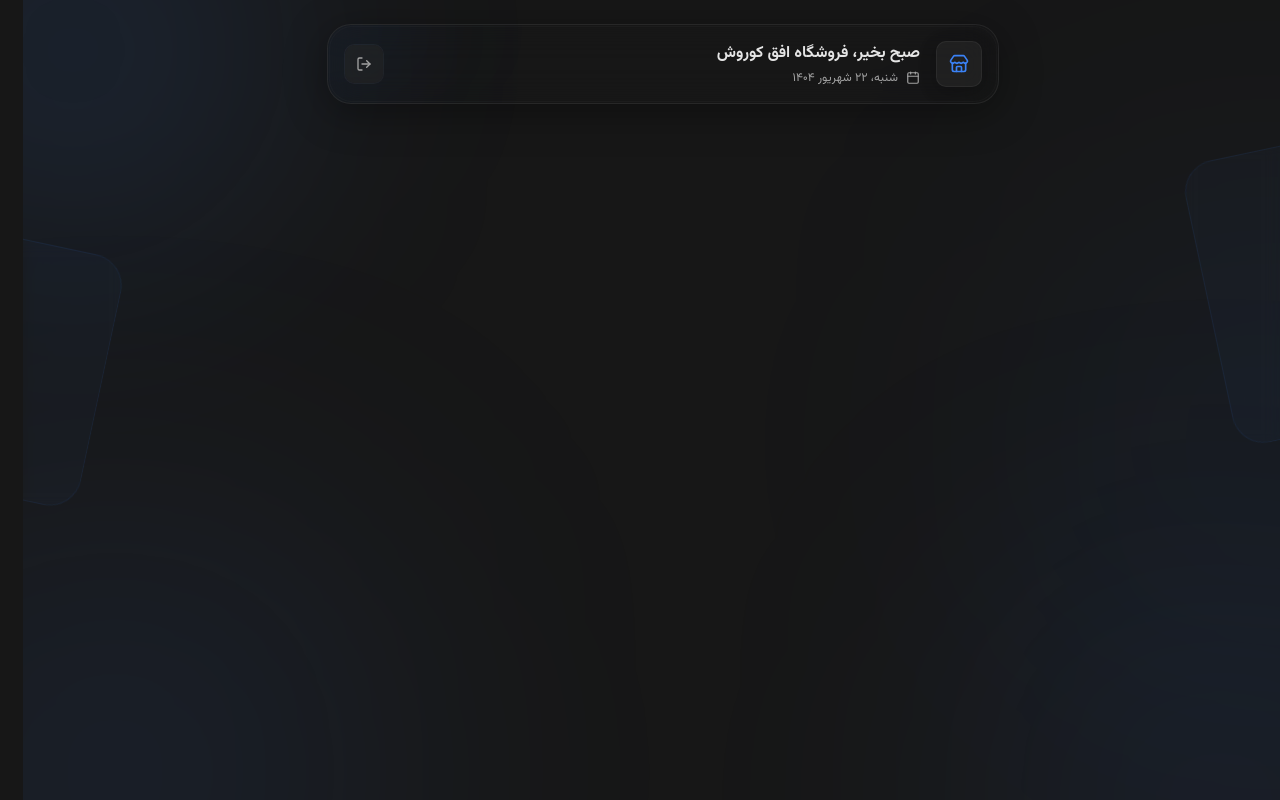
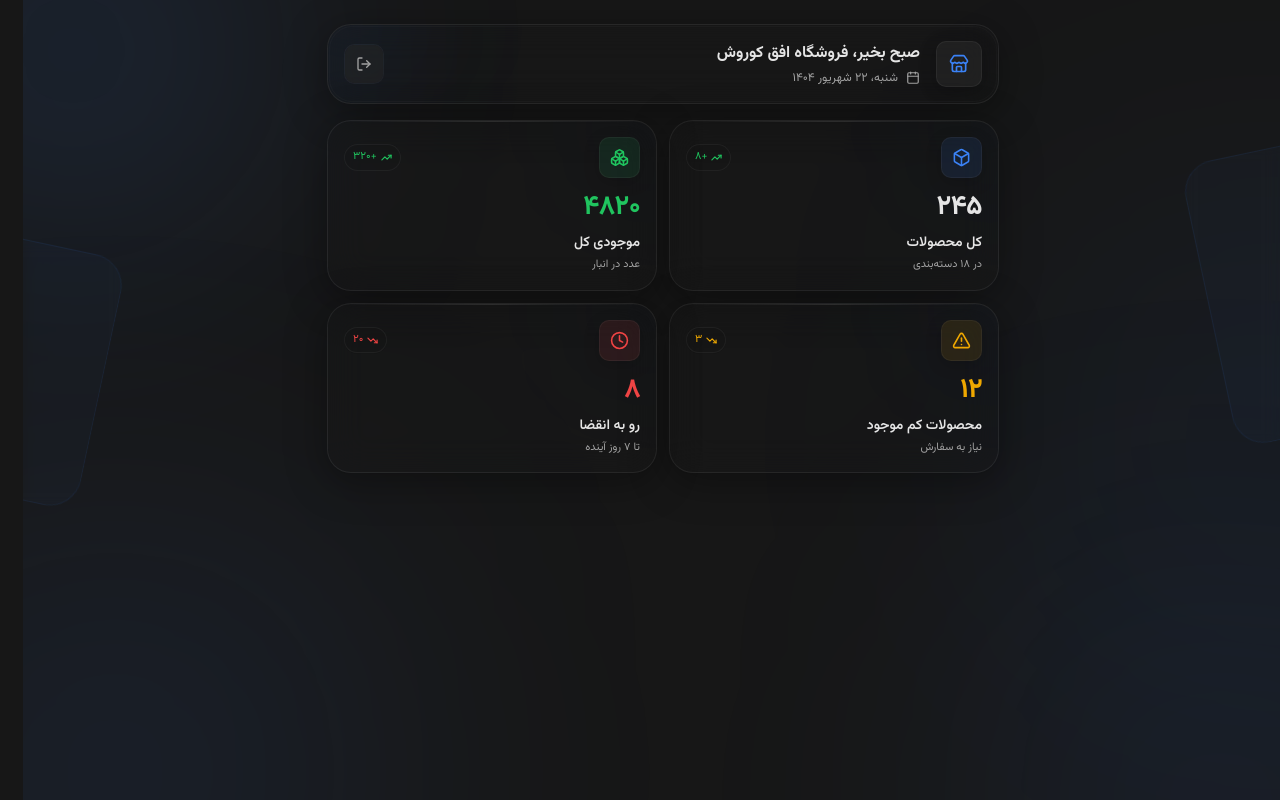
Before and after one commit to salartalaA/storage, a Next.js app: page /admin/dashboard in a window 1280 px wide. Built offline with nearby package versions, Linux system fonts and the light colour scheme.

Commit message:
feat (admin dashboard): add stat cards

```diff
--- a/app/admin/dashboard/page.tsx
+++ b/app/admin/dashboard/page.tsx
@@ -1,4 +1,60 @@
+import {
+  Box,
+  Boxes,
+  Clock,
+  TrendingDown,
+  TrendingUp,
+  TriangleAlert,
+} from "lucide-react";
 import AdminHeader from "@/components/admin/admin-header";
+import { StatCard } from "@/components/admin/stat-card";
+
+const stats = [
+  {
+    description: "در ۱۸ دسته‌بندی",
+    icon: Box,
+    iconClass: "bg-primary/10 text-primary",
+    title: "کل محصولات",
+    trend: "+۸",
+    trendClass: "text-success",
+    trendIcon: TrendingUp,
+    value: "۲۴۵",
+    valueClass: "text-foreground",
+  },
+  {
+    description: "عدد در انبار",
+    icon: Boxes,
+    iconClass: "bg-success/10 text-success",
+    title: "موجودی کل",
+    trend: "+۳۲۰",
+    trendClass: "text-success",
+    trendIcon: TrendingUp,
+    value: "۴۸۲۰",
+    valueClass: "text-success",
+  },
+  {
+    description: "نیاز به سفارش",
+    icon: TriangleAlert,
+    iconClass: "bg-warning/10 text-warning",
+    title: "محصولات کم موجود",
+    trend: "۳",
+    trendClass: "text-warning",
+    trendIcon: TrendingDown,
+    value: "۱۲",
+    valueClass: "text-warning",
+  },
+  {
+    description: "تا ۷ روز آینده",
+    icon: Clock,
+    iconClass: "bg-destructive/10 text-destructive",
+    title: "رو به انقضا",
+    trend: "۲۰",
+    trendClass: "text-destructive",
+    trendIcon: TrendingDown,
+    value: "۸",
+    valueClass: "text-destructive",
+  },
+];
 
 export default function Dashboard() {
   return (
@@ -16,6 +72,29 @@ export default function Dashboard() {
 
       <div className="relative z-10 flex w-full max-w-2xl flex-col gap-y-4">
         <AdminHeader />
+
+        {/* Statistics */}
+        <div className="grid grid-cols-2 gap-3">
+          {stats.map((stat) => {
+            const Icon = stat.icon;
+            const TrendIcon = stat.trendIcon;
+
+            return (
+              <StatCard
+                description={stat.description}
+                icon={Icon}
+                iconClass={stat.iconClass}
+                key={stat.title}
+                title={stat.title}
+                trend={stat.trend}
+                trendClass={stat.trendClass}
+                trendIcon={TrendIcon}
+                value={stat.value}
+                valueClass={stat.valueClass}
+              />
+            );
+          })}
+        </div>
       </div>
     </main>
   );
--- /dev/null
+++ b/components/admin/stat-card.tsx
@@ -0,0 +1,62 @@
+import type { LucideIcon } from "lucide-react";
+
+interface StatCardProps {
+  description: string;
+  icon: LucideIcon;
+  iconClass: string;
+  title: string;
+  trend: string;
+  trendClass: string;
+  trendIcon: LucideIcon;
+  value: string | number;
+  valueClass: string;
+}
+
+export function StatCard({
+  title,
+  description,
+  value,
+  trend,
+  icon: Icon,
+  trendIcon: TrendIcon,
+  iconClass,
+  trendClass,
+  valueClass,
+}: StatCardProps) {
+  return (
+    <div className="group relative overflow-hidden rounded-3xl border border-foreground/8 bg-card/4.5 p-4 shadow-[0_8px_40px_rgba(0,0,0,0.35)] backdrop-blur-[18px] transition-all duration-300 hover:-translate-y-0.5 hover:border-foreground/12 hover:bg-card/6.5 hover:shadow-[0_12px_45px_rgba(0,0,0,0.42)]">
+      {/* Glass reflection */}
+      <div className="pointer-events-none absolute inset-x-0 top-0 h-px bg-linear-to-r from-transparent via-foreground/12 to-transparent" />
+      {/* Subtle colored glow */}
+      <div className="pointer-events-none absolute -top-12 -right-12 size-28 rounded-full bg-primary/4.5 blur-3xl transition-all duration-300 group-hover:bg-primary/8" />
+      <div className="relative flex flex-col">
+        {/* Top row */}
+        <div className="flex items-center justify-between">
+          <span
+            className={`rounded-xl border border-foreground/5 p-2.5 shadow-[0_4px_16px_rgba(0,0,0,0.18)] backdrop-blur-md ${iconClass}`}
+          >
+            <Icon size={19} strokeWidth={2} />
+          </span>
+          <div
+            className={`flex items-center gap-x-1 rounded-full border border-foreground/5 bg-background/30 px-2 py-1 text-[11px] backdrop-blur-md ${trendClass}`}
+          >
+            <TrendIcon size={11} strokeWidth={2.5} /> <span>{trend}</span>
+          </div>
+        </div>
+        {/* Value */}
+        <span
+          className={`mt-4 font-bold text-[1.7rem] leading-none tracking-tight ${valueClass}`}
+        >
+          {value}
+        </span>
+        {/* Description */}
+        <div className="mt-3 flex flex-col gap-y-1">
+          <span className="font-semibold text-foreground text-sm">{title}</span>
+          <span className="text-[11px] text-muted-foreground">
+            {description}
+          </span>
+        </div>
+      </div>
+    </div>
+  );
+}
```
